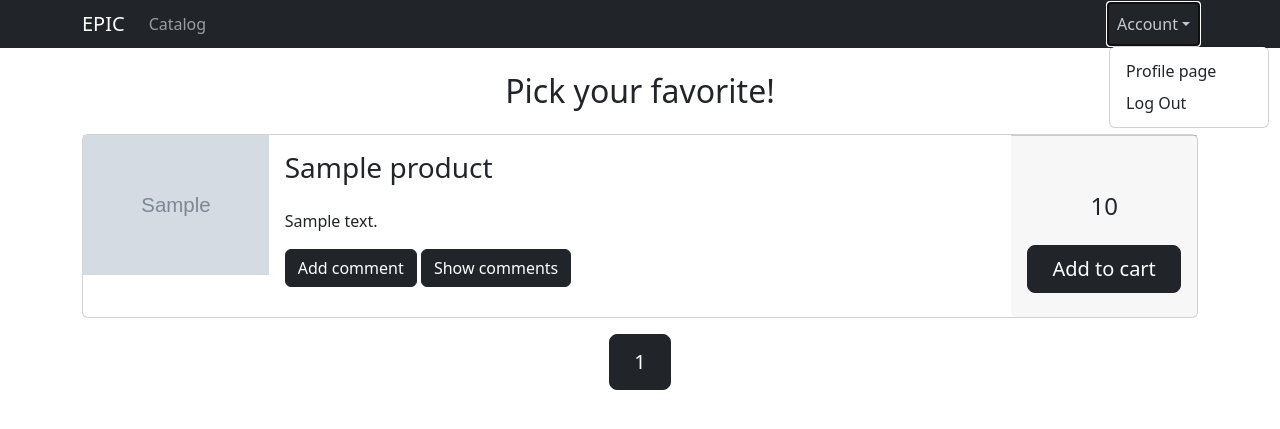
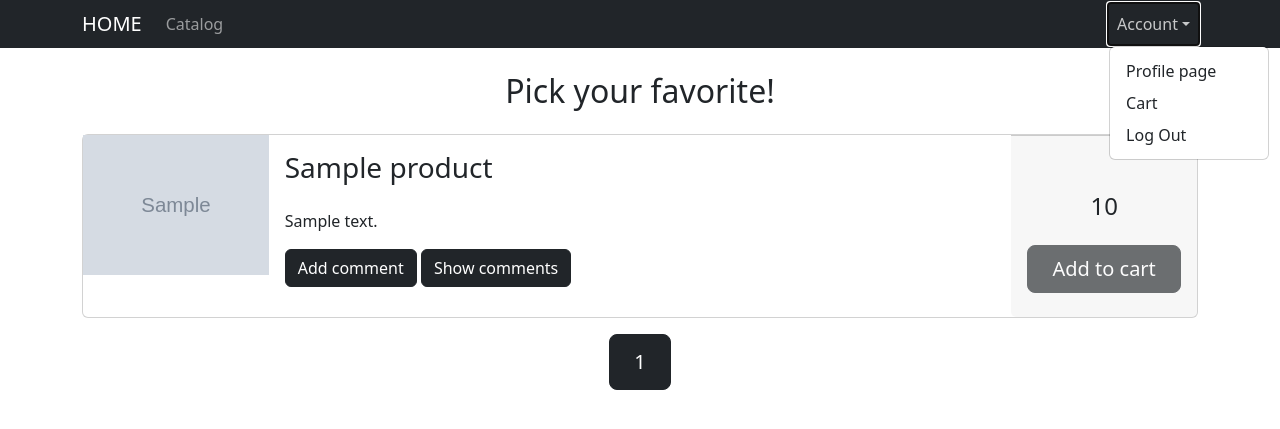
Before and after one commit to Bopster410/my_site_inf, a Flask app: page /catalog in a window 1280 px wide, after a click on "Account". Shown: the top 429 px of the page. Run offline with Flask 3, Linux system fonts and the light colour scheme; a user stored in the database is signed in; tables that the repository leaves empty hold one stand-in row (values such as "Sample post"); grey boxes marked "Sample" are stand-in pictures; parts of the project's set-up code (start-up, migrations or seed data) failed here and were passed over.

Commit message:
Added cart

```diff
--- a/project/models.py
+++ b/project/models.py
@@ -12,6 +12,7 @@ class User(db.Model, UserMixin):
     image = db.Column(db.String(20), nullable=False, default='default.jpg')
     password = db.Column(db.String(20), nullable=False)
     comments = db.relationship('Comment', backref='author', lazy=True)
+    products_in_cart = db.relationship('Product', backref='owner', lazy=True)
 
 class Product(db.Model):
     id = db.Column(db.Integer, primary_key=True)
@@ -20,6 +21,7 @@ class Product(db.Model):
     image = db.Column(db.String(20), nullable=False)
     price = db.Column(db.Integer, nullable=False)
     comments = db.relationship('Comment', backref='product', lazy=True)
+    user_id = db.Column(db.Integer, db.ForeignKey('user.id'))
 
 class Comment(db.Model):
     id = db.Column(db.Integer, primary_key=True)
--- a/project/routes.py
+++ b/project/routes.py
@@ -78,7 +78,10 @@ def account():
 def catalog():
     page = request.args.get('page', 1, type=int)
     products = db.paginate(db.select(Product), per_page=3, page=page)
-    # TODO if no products exist then another page
+    product_to_cart = db.session.execute(db.select(Product).where(Product.id == request.args.get('product_id'))).scalars().first()
+    if product_to_cart:
+        product_to_cart.owner = current_user
+        db.session.commit()
     return render_template('catalog.html', products=products, with_navbar=True)
 
 @app.route('/comment', methods=['POST', 'GET'])
@@ -125,6 +128,10 @@ def delete_product():
     else:
         return redirect(url_for('main_page'))
 
+@app.route('/cart')
+@login_required
+def cart():
+    return render_template('cart.html', with_navbar=True)
 
 @app.route('/')
 def main_page():
--- a/project/templates/_product_card.html
+++ /dev/null
@@ -1,49 +0,0 @@
-<div class="card">
-    <div class="row g-0">
-        <div class="col-md-2">
-            <img src="{{ url_for('static', filename='products/' + product.image) }}" class="img-fluid" alt="epic image">
-        </div>
-        <div class="col-md-8">
-            <div class="card-body">
-                <h3 class="card-title mb-4">{{ product.title }}</h3>
-                <p class="card-text">{{ product.description }}</p>
-                <a href="{{ url_for('comment', prod_id=product.id) }}" class="btn btn-dark">Add comment</a>
-                {% if product.comments %}
-                <button class="btn btn-dark" type="button" data-bs-toggle="collapse"
-                    data-bs-target="#commentSection{{ product.id }}" aria-controls="commentSection"> Show
-                    comments</button>
-                {% endif %}
-                <div class="collapse mt-1" id="commentSection{{ product.id }}">
-                    {% for comment in product.comments %}
-                    <div class="card">
-                        <div class="card-body">
-                            <div class="row">
-                                <div class="col-md-2">
-                                    <img class="rounded-circle d-block w-100"
-                                        src="{{ url_for('static', filename='profile_pics/' + comment.author.image) }}"
-                                        alt="">
-                                </div>
-                                <div class="col">
-                                    <h4>{{ comment.author.username }}</h4>
-                                </div>
-                                <div class="col">
-                                    <p class="card-text">{{ comment.text }}</p>
-                                </div>
-                            </div>
-                        </div>
-                        <div class="card-footer">
-                            <h4>{{ comment.rate }} / 5</h4>
-                        </div>
-                    </div>
-                    {% endfor %}
-                </div>
-            </div>
-        </div>
-        <div class="col-md-2">
-            <div class="card-footer text-center h-100">
-                <h4 class="card-title mt-5 mb-4">{{ product.price }}</h4>
-                <button type="button" class="btn btn-dark btn-lg mb-3 mt-auto w-100">Add to cart</button>
-            </div>
-        </div>
-    </div>
-</div>
--- a/project/templates/catalog.html
+++ b/project/templates/catalog.html
@@ -9,7 +9,60 @@
 
     <div class="vstack gap-3">
         {% for product in products %}
-            {% include '_product_card.html' %}
+        <div class="card">
+            <div class="row g-0">
+                <div class="col-md-2">
+                    <img src="{{ url_for('static', filename='products/' + product.image) }}" class="img-fluid"
+                        alt="epic image">
+                </div>
+                <div class="col-md-8">
+                    <div class="card-body">
+                        <h3 class="card-title mb-4">{{ product.title }}</h3>
+                        <p class="card-text">{{ product.description }}</p>
+                        <a href="{{ url_for('comment', prod_id=product.id) }}" class="btn btn-dark">Add comment</a>
+                        {% if product.comments %}
+                        <button class="btn btn-dark" type="button" data-bs-toggle="collapse"
+                            data-bs-target="#commentSection{{ product.id }}" aria-controls="commentSection"> Show
+                            comments</button>
+                        {% endif %}
+                        <div class="collapse mt-1" id="commentSection{{ product.id }}">
+                            {% for comment in product.comments %}
+                            <div class="card">
+                                <div class="card-body">
+                                    <div class="row">
+                                        <div class="col-md-1">
+                                            <img class="rounded-circle d-block w-100"
+                                                src="{{ url_for('static', filename='profile_pics/' + comment.author.image) }}"
+                                                alt="">
+                                        </div>
+                                        <div class="col-3">
+                                            <h4>{{ comment.author.username }}</h4>
+                                        </div>
+                                        <div class="col">
+                                            <p class="card-text">{{ comment.text }}</p>
+                                        </div>
+                                    </div>
+                                </div>
+                                <div class="card-footer">
+                                    <h4>{{ comment.rate }} / 5</h4>
+                                </div>
+                            </div>
+                            {% endfor %}
+                        </div>
+                    </div>
+                </div>
+                <div class="col-md-2">
+                    <div class="card-footer text-center h-100">
+                        <h4 class="card-title mt-5 mb-4">{{ product.price }}</h4>
+                        {% if product.user_id %}
+                            <a href="{{ url_for('catalog', product_id=product.id) }}" class="btn btn-dark btn-lg mb-3 mt-auto w-100 disabled">Add to cart</a>
+                        {% else %}
+                            <a href="{{ url_for('catalog', product_id=product.id) }}" class="btn btn-dark btn-lg mb-3 mt-auto w-100">Add to cart</a>
+                        {% endif %}
+                    </div>
+                </div>
+            </div>
+        </div>
         {% endfor %}
     </div>
     <nav>
--- a/project/templates/comment.html
+++ b/project/templates/comment.html
@@ -10,16 +10,16 @@
                         {{ form.csrf_token }}
                         {{ form.text(class="form-control") }}
                         {{ form.rate(class="form-range", type="range", min=1, max=5, step=1) }}
-                        {{ form.submit }}
+                        {{ form.submit(class="btn btn-dark") }}
                     </form>
                 </div>
             </div>
         </div>
-        <div class="col">
+        <div class="col-sm-3">
             <div class="card">
                 <div class="card-body">
                     <div class="card-title"><h2>{{ product.title }}</h2></div>
-                    <img src="{{ url_for('static', filename=product.image) }}" alt="">
+                    <img src="{{ url_for('static', filename='products/' + product.image) }}" class="d-block w-100" alt="">
                 </div>
             </div>
         </div>
--- a/project/templates/navbar.html
+++ b/project/templates/navbar.html
@@ -1,6 +1,6 @@
 <nav class="navbar navbar-expand-sm navbar-dark bg-dark" style="height:var(--navbar-height);">
     <div class="container-sm">
-        <a href="{{ url_for('main_page') }}" class="navbar-brand">EPIC</a>
+        <a href="{{ url_for('main_page') }}" class="navbar-brand">HOME</a>
         <ul class="navbar-nav me-auto">
             <li class="nav-item">
                 <a href="{{ url_for('catalog') }}" class="nav-link" aria-current="page">Catalog</a>
@@ -17,10 +17,11 @@
         {% if current_user.is_authenticated %}
             <div class="navbar-nav dropdown">
                 <a href="#" class="nav-link dropdown-toggle" role="button" data-bs-toggle="dropdown"
-                    aria-expanded="false">Account</a>
+                aria-expanded="false">Account</a>
                 <ul class="dropdown-menu">
                     <li>
                         <a href="{{ url_for('account') }}" class="dropdown-item">Profile page</a>
+                        <a href="{{ url_for('cart') }}" class="dropdown-item">Cart</a>
                         <a href="{{ url_for('log_out') }}" class="dropdown-item">Log Out</a>
                     </li>
                 </ul>
@@ -40,5 +41,3 @@
         {% endif %}
     </div>
 </nav>
-
-<h1 class="position-absolute top-50 start-50 translate-middle">Hello!!!</h1>
```
Also changed, not shown: project/forms.py (+4 -4 lines). Lines whose indentation alone changed are shown as unchanged.
